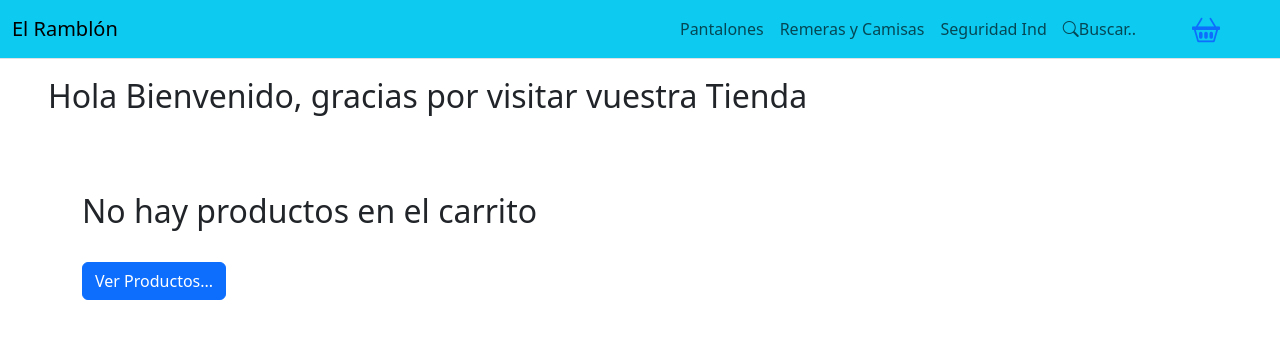
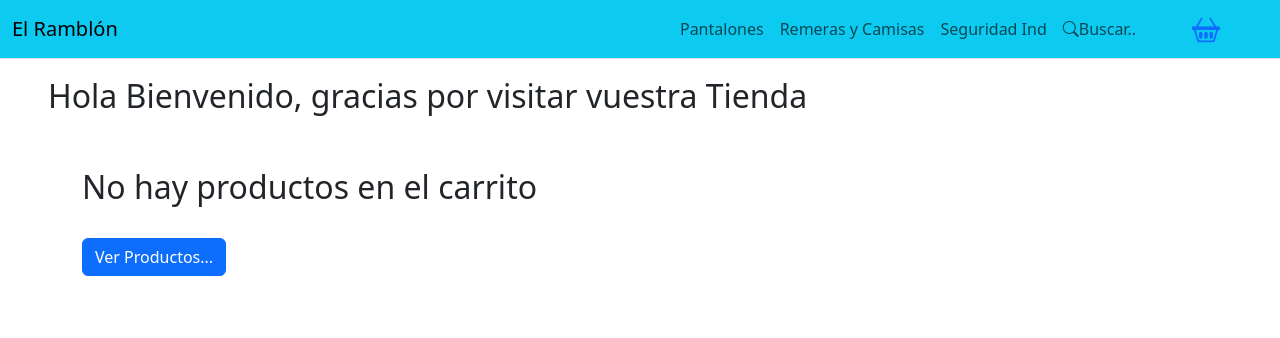
Before and after one commit to Pablodc28/tp_final_cuenca, a React (Vite) app: page /cart in a window 1280 px wide. Shown: the top 338 px of the page. Built offline with nearby package versions, Linux system fonts and the light colour scheme; a web font is replaced by a local one.

Commit message:
detallesFinales

```diff
--- a/index.html
+++ b/index.html
@@ -1,5 +1,5 @@
 <!doctype html>
-<html lang="en">
+<html lang="es">
   <head>
     <meta charset="UTF-8" />
     <link rel="icon" type="image/svg+xml" href="/vite.svg" />
--- a/package.json
+++ b/package.json
@@ -1,5 +1,5 @@
 {
-  "name": "tienda_mariolo",
+  "name": "tienda_Elramblon",
   "private": true,
   "version": "0.0.0",
   "type": "module",
--- a/src/App.jsx
+++ b/src/App.jsx
@@ -23,7 +23,6 @@ const App = () => {
           <Route path="/cart" element={<Cart/>} />
           <Route path="/checkout" element={<Checkout/>} />
           <Route path="/ordenes" element={<OrdenesBuscador />} />
-
           <Route path="*" element={<h2>Pagina no encontrada </h2>} />
         </Routes>
         </CarritoProvider>
--- a/src/components/Cart/Cart.jsx
+++ b/src/components/Cart/Cart.jsx
@@ -13,7 +13,7 @@ const Cart = () => {
     if (cantidadTotal === 0) {
         return (
             <>
-            <div  className="container my-5 ">
+            <div  className="container my-2 ">
                 <h2>No hay productos en el carrito</h2>
                 <Link className="btn btn-primary my-4" to="/"> Ver Productos... </Link>
             </div>
@@ -22,7 +22,7 @@ const Cart = () => {
     }
     return (
 
-           <div  className="container my-5 row ">
+           <div  className="container my-2 row ">
 
 
                {
```
